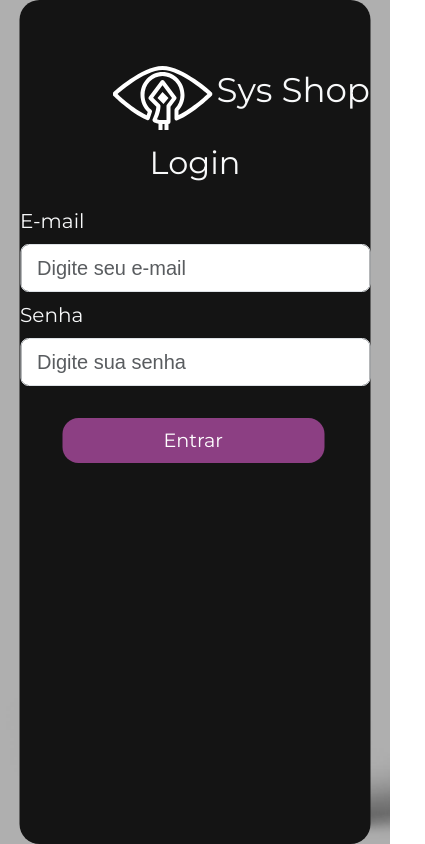
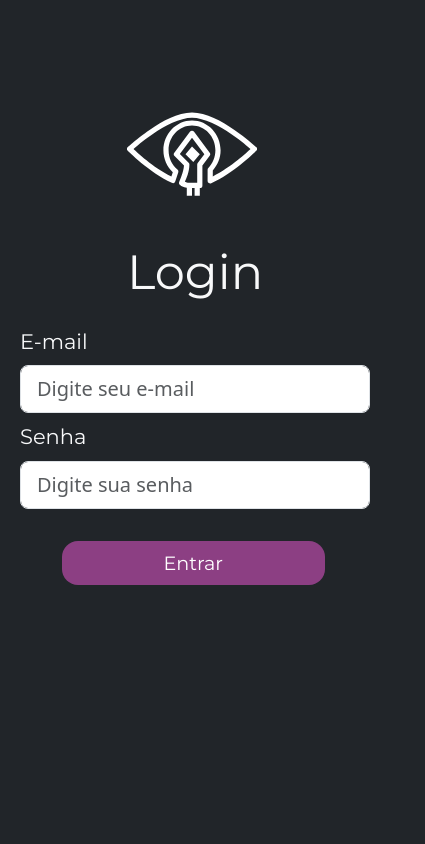
Before and after one commit to jmzqq/E-commerce, a React (Vite) app: page / in a window 390 px wide. Shown: the whole page, 425 px wide, since content can reach past the window. Built offline with nearby package versions, Linux system fonts and the light colour scheme.

Commit message:
refactor: replace custom CSS with Bootstrap and improve login responsiveness

```diff
--- a/src/App.css
+++ b/src/App.css
@@ -9,50 +9,24 @@ body {
 }
 
 .background {
-  font-family: sans-serif;
   height: 100vh;
-  min-width: 100vw;
-  margin: 0;
   background-color: #afafaf;
   background-image: url(assets/model.jpg);
-  background-size: 1050px auto;
+  background-size: 1000px;
   background-repeat: no-repeat;
-  background-position: left;
 }
 
-.login-container {
-  display: flex;
-  position: absolute;
-  right: 0;
-  top: 0;
-  padding: 200px 260px;
-  background-color: rgb(20, 20, 20);
+.login-container{
   border-radius: 40px;
   border-top-right-radius: 0;
   border-bottom-right-radius: 0;
-  height: 100%;
-}
-
-.form-label {
-  font-family: 'Montserrat', sans-serif;
-  font-size: 1.25rem;
-}
-
-.form-control {
-  width: 2000px;
-  max-width: 350px;
-}
-
-.form-control:focus {
-  box-shadow: none;
-  border-color: transparent;
 }
 
 @media only screen and (max-width: 768px) {
   .background {
-    background-size: cover;
-    background-position: center;
-
+    background-color: rgb(33, 37, 41);
+    background-size: 0px;
+    ;
   }
 
 .login-container {
@@ -60,14 +34,24 @@ body {
   top: 50%;
   left: 50%;
   transform: translate(-50%, -50%);
-  width: 90%;
-  max-width: 400px;
-  padding: 20px;
-  border-radius: 20px;
   justify-content: center;
+  border-radius: 0;
   }
 
+
 .login-titulo {
-    font-size: 2rem;
+    font-size: 3rem;
+    margin-top: -140px
   }
+
+.logo{
+  width: 150px;
+  padding-right: 1.25rem;
+  position: relative;
+  top: -170px;
+  right: 85px
 }
+.sysshop {
+    font-size: 0rem;
+}
+}
--- a/src/components/Login.jsx
+++ b/src/components/Login.jsx
@@ -36,8 +36,10 @@ function Login() {
     };
 
     return (
-        <div className="background">
-            <div className="login-container">
+        <div className="background ">
+            <div
+            className="login-container d-flex position-absolute bg-dark h-100 end-0"
+            style={{padding: 230}}>
                 <div className="login p-4 text-light " >
                     <div className="top-section">
                         <h4 className="d-flex align-items-center justify-content-end m-0"
@@ -45,7 +47,7 @@ function Login() {
                             <img
                                 src="Src/assets/logo.svg"
                                 alt="logo"
-                                className="logo mb-0 me-1"
+                                className="logo mb-0 me-2"
                             />
                             <span className="sysshop mx-0 mb-2 display-4">Sys Shop</span>
                         </h4>
@@ -53,7 +55,10 @@ function Login() {
                     <h1 className="login-titulo text-center mb-4 display-5" style={{ fontFamily: 'Montserrat, sans-serif'}}>Login</h1>
                     <form onSubmit={handleSubmit}>
                         <div className="mb-2 text-start">
-                            <label htmlFor="email" className="form-label d-flex flex-column" >E-mail</label>
+                            <label
+                             htmlFor="email"
+                             className="form-label d-flex flex-column"
+                             style={{fontFamily: "'Montserrat', 'sans-serif'", fontSize: 21}}>E-mail</label>
                             <div className="d-flex">
                                 <div className="col-8">
                                     <input
@@ -65,12 +70,20 @@ function Login() {
                                         onChange={(e) => setEmail(e.target.value)}
                                         placeholder="Digite seu e-mail"
                                         required
+                                        style={{
+                                            width: 2000,
+                                            maxWidth: 350,
+                                            boxShadow: 'none'
+                                        }}
                                     />
                                 </div>
                             </div>
                         </div>
                         <div className="mb-2 text-start">
-                            <label htmlFor="senha" className="form-label d-flex flex-column">Senha</label>
+                            <label
+                            htmlFor="senha"
+                            className="form-label d-flex flex-column"
+                            style={{fontFamily: "'Montserrat', 'sans-serif'", fontSize: 21}}>Senha</label>
                             <div className="d-flex">
                                 <div className="col-8">
                                     <input
@@ -82,6 +95,11 @@ function Login() {
                                         onChange={(e) => setPassword(e.target.value)}
                                         placeholder="Digite sua senha"
                                         required
+                                        style={{
+                                            width: 2000,
+                                            maxWidth: 350,
+                                            boxShadow: 'none'
+                                        }}
                                     />
                                 </div>
                             </div>
```
Also changed, not shown: 1 other file (tests, documents, lock files or other folders).
